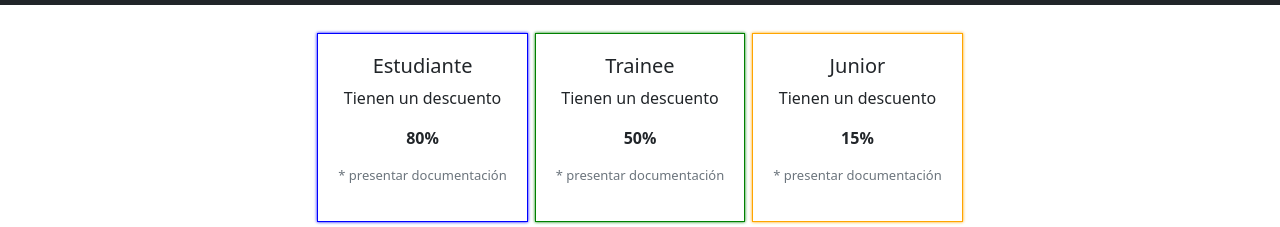
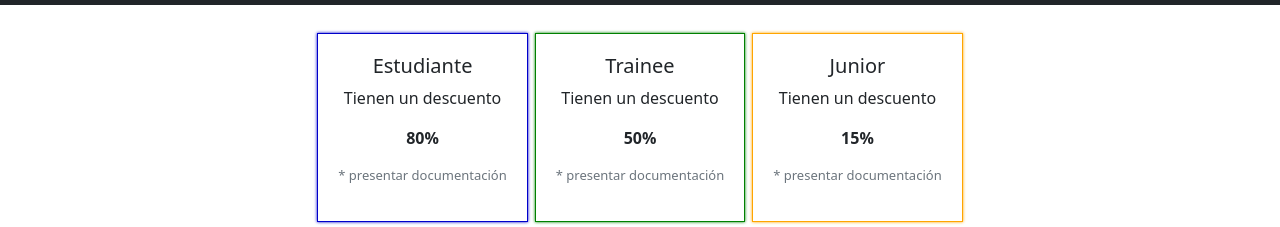
Before and after one commit to SkyfuN23/TP-Integrador1, a plain HTML site: page comprar.html in a window 1280 px wide. Shown: the part 90-317 px from the top of the page. Drawn offline with nearby package versions, Linux system fonts and the light colour scheme.

Commit message:
arreglos varios

```diff
--- a/style.css
+++ b/style.css
@@ -30,8 +30,8 @@
 }
 
 .tarjeta1 {
-    border: 1px solid blue;
-    box-shadow: 0px 0px 3px blue;
+    border: 1px solid rgb(0, 0, 202);
+    box-shadow: 0px 0px 3px rgb(0, 0, 202);
 }
 
 .tarjeta2 {
```
